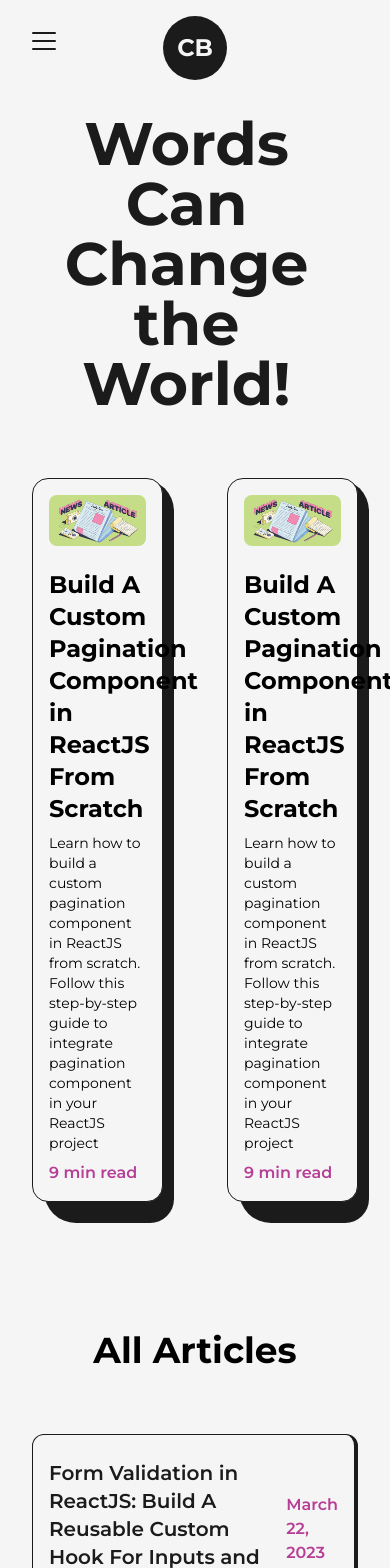
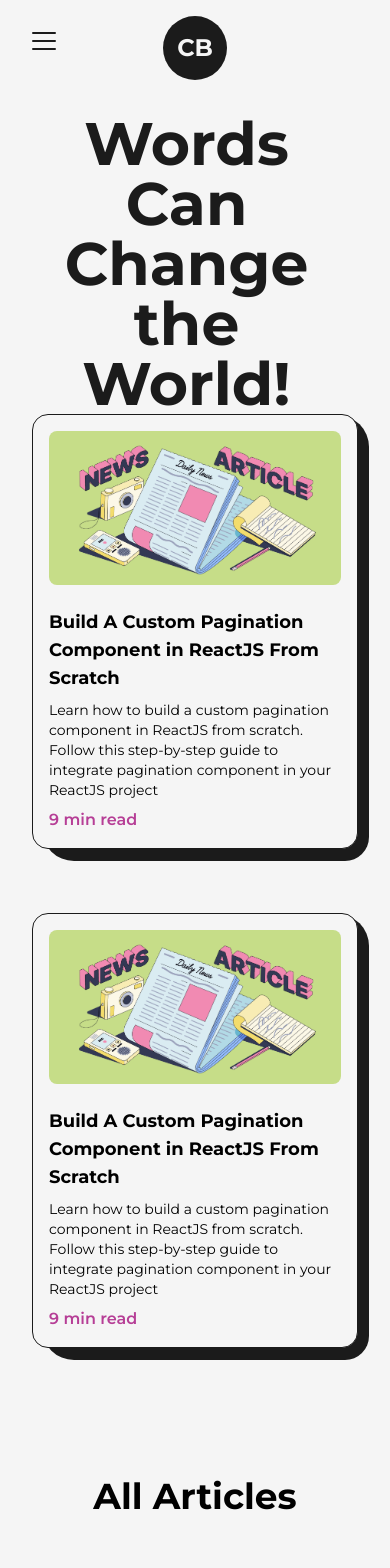
Before and after one commit to mmaazkhanhere/learningRepo, a Next.js app in the folder portfolio-website/: page /articles in a window 390 px wide. Shown: the top 1568 px of the page. Built offline with nearby package versions, Linux system fonts and the light colour scheme.

Commit message:
responsiveness complete

```diff
--- a/portfolio-website/src/pages/articles.tsx
+++ b/portfolio-website/src/pages/articles.tsx
@@ -39,7 +39,7 @@
                 style={{ x: x, y: y }}
                 initial={{ opacity: 0 }}
                 whileInView={{ opacity: 1, transition: { duration: 0.2 } }}
-                ref={imgRef} src={img} alt={title} className='z-10 w-96 auto hidden absolute rounded-lg' />
+                ref={imgRef} src={img} alt={title} className='z-10 w-96 auto hidden absolute rounded-lg md:!hidden' />
         </Link>
     )
 }
@@ -52,9 +52,9 @@
             viewport={{ once: true }}
             className='relative w-full p-4 py-6 my-4 rounded-xl flex items-center justify-between bg-light
         text-dark first:mt-0 border border-solid border-dark border-r-4 border-b-4 dark:border-light
-        dark:bg-dark dark:text-light'>
+        dark:bg-dark dark:text-light sm:flex-col'>
             <MovingImg title={title} img={img} link={link} />
-            <span className='text-primary dark:text-primaryDark font-semibold pl-4'>{date}</span>
+            <span className='text-primary dark:text-primaryDark font-semibold pl-4 sm:self-start sm:pl-0 xs:text-sm'>{date}</span>
         </motion.li>
 
     )
@@ -80,7 +80,7 @@
             </Link>
             <Link href={link}
                 target='_blank'>
-                <h2 className='capitalise text-2xl font-bold mt-4 my-2 hover:underline'>
+                <h2 className='capitalise text-2xl font-bold mt-4 my-2 hover:underline xs:text-lg'>
                     {title}
                 </h2>
                 <p className='text-sm mb-2'>
@@ -103,8 +103,9 @@
             </Head>
             <main className=' w-full flex flex-col items-center justify-center overflow-hidden dark:text-light'>
                 <Layout className='pt-16'>
-                    <AnimatedText text="Words Can Change the World!" className='mb-16' />
-                    <ul className='grid grid-cols-2 gap-16'>
+                    <AnimatedText text="Words Can Change the World!"
+                        lassName='mb-16 lg:!text-7xl sm:mb-8 sm:!text-6xl xs:!text-4xl' />
+                    <ul className='grid grid-cols-2 gap-16 md:grid-cols-1 lg:gap-8 md:gap-y-16'>
                         <FeaturedArticle
                             title={"Build A Custom Pagination Component in ReactJS From Scratch"}
                             summary={"Learn how to build a custom pagination component in ReactJS from scratch. Follow this step-by-step guide to integrate pagination component in your ReactJS project"}
--- a/portfolio-website/src/pages/components/HireMe.tsx
+++ b/portfolio-website/src/pages/components/HireMe.tsx
@@ -6,7 +6,7 @@
 export default function HireMe() {
     return (
         <div className='fixed left-4 bottom-4 flex items-center justify-center overflow-hidden md:right-8
-        md:left-auto md:top-0 md:bottom-auto md:absolute'>
+        md:left-auto md:top-0 md:bottom-auto md:absolute sm:right-0'>
             <div className='w-48 h-auto items-center justify-center relative'>
                 <Image src="/rounded-text.svg" alt="Title" width={400} height={400} className='fill-dark
                 animate-spin-slow' />
```
